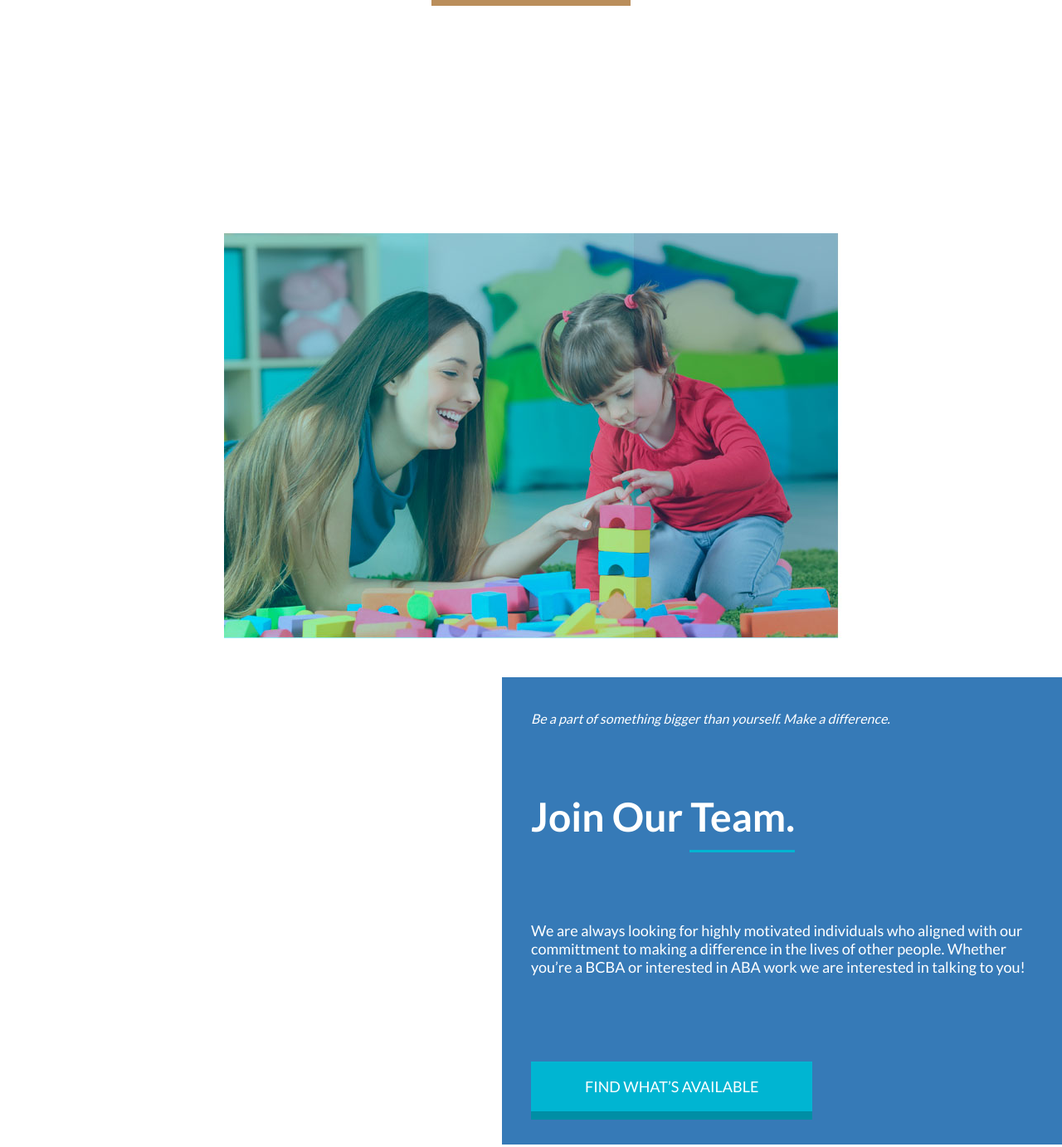
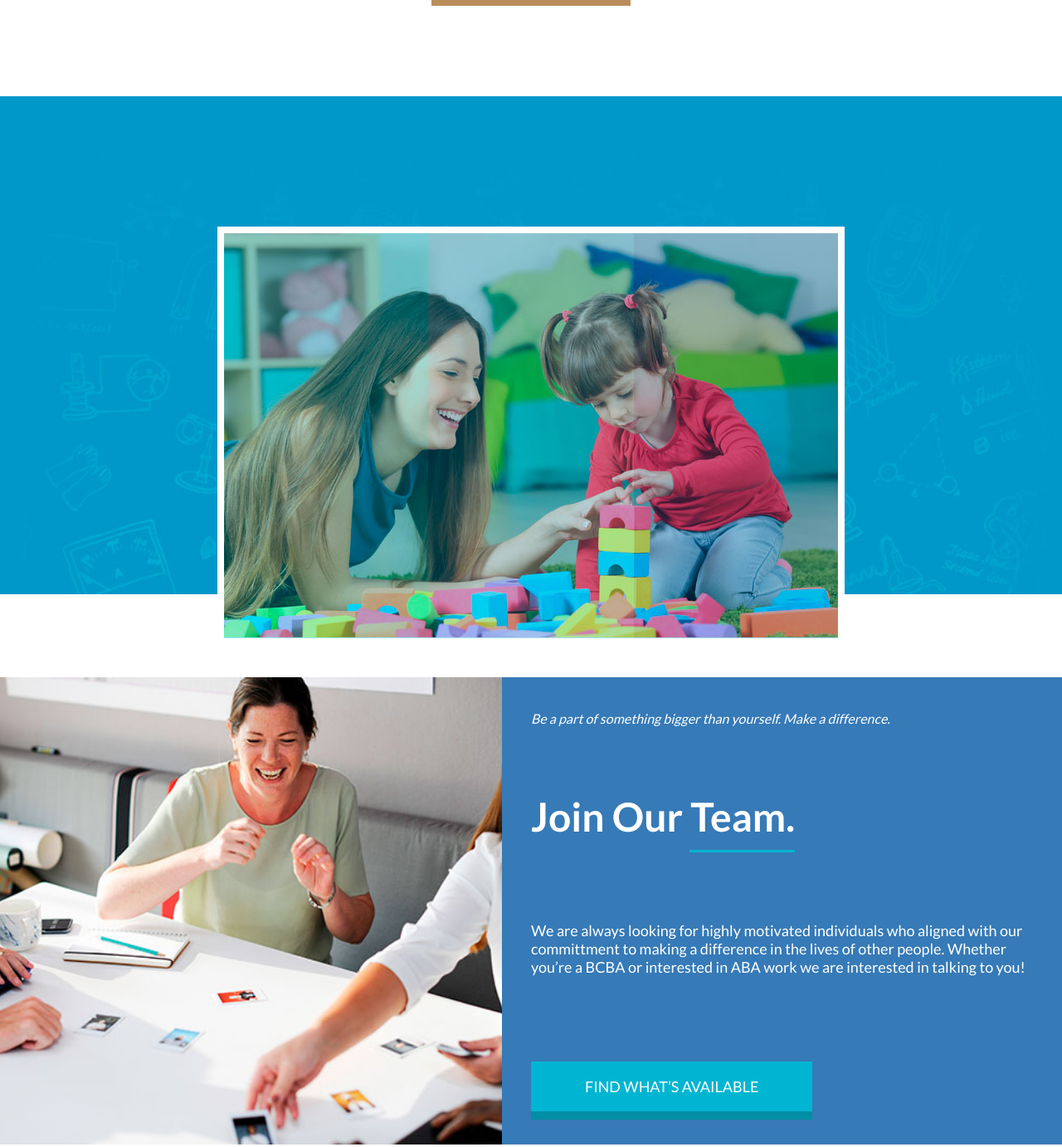
Before and after one commit to makusheva/McGrew, a plain HTML site: page index.html in a window 1280 px wide. Shown: the part 2030-3412 px from the top of the page at 83% size. Drawn offline with nearby package versions, Linux system fonts and the light colour scheme; the site is published under a folder, as on GitHub Pages, so addresses that start at the root find nothing.

Commit message:
path fix4

```diff
--- a/css/style.css
+++ b/css/style.css
@@ -198,7 +198,7 @@ button{
 }
 
 .home-support{
-  background-image: url(/images/sliderbcg.jpg);
+  background-image: url(../images/sliderbcg.jpg);
   background-repeat: no-repeat;
   background-position: center top;
   background-size: cover;
@@ -236,7 +236,7 @@ button{
   display: flex;
 }
 .team-img{
-  background-image: url(/images/Picture.jpg);
+  background-image: url(../images/Picture.jpg);
   background-repeat: no-repeat;
   background-size: cover;
   background-position: center top;
```
